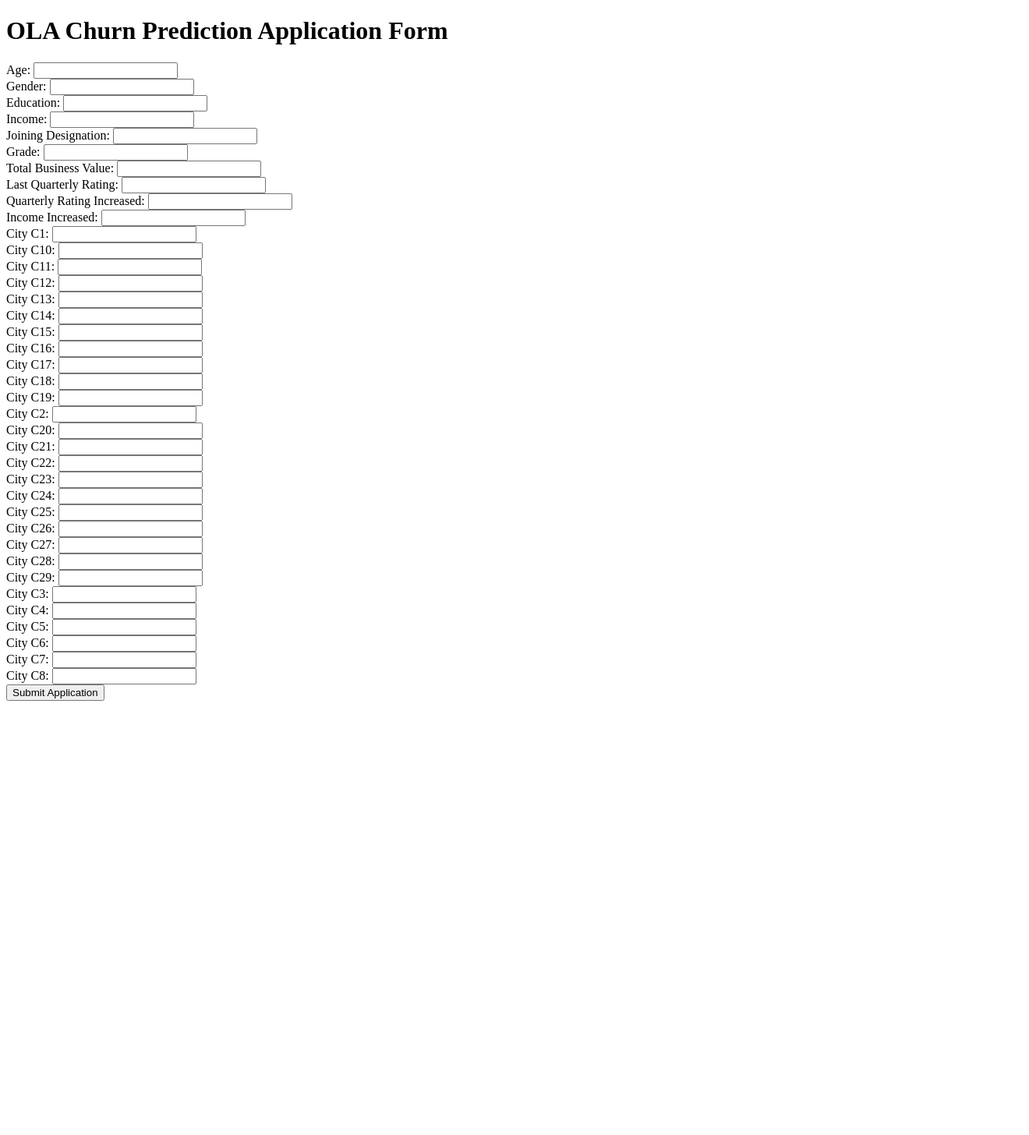
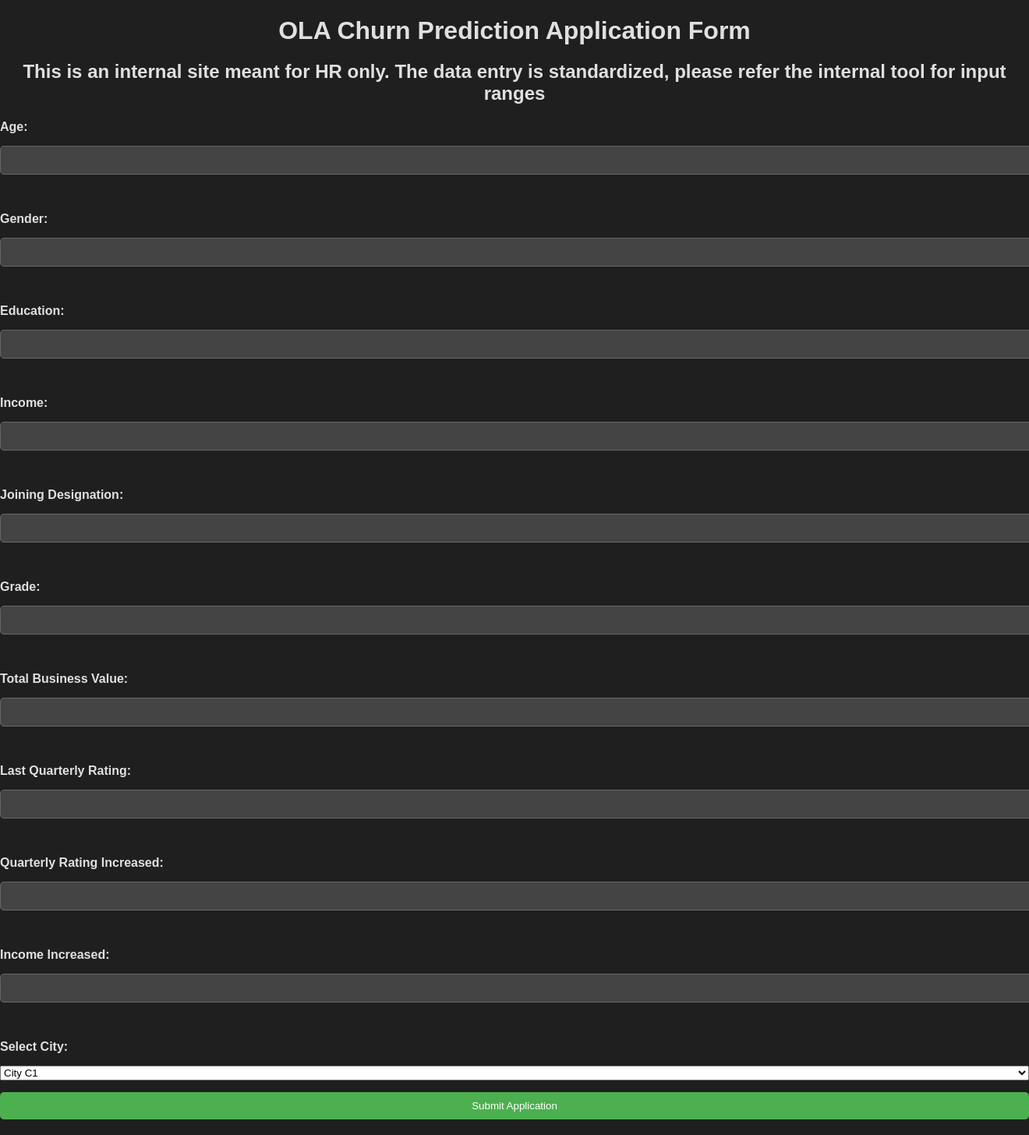
Before and after one commit to iopenattheclose/ola, a Flask app: page /predictdata in a window 1320 px wide; the page is wider, and only the part inside the window is pictured. Shown: that part at 78% size. Before the commit the page ends 899 px from the top of that part, so only its background shows below. Run offline with Flask 3, Linux system fonts and the light colour scheme.

Commit message:
prediction using Flask

```diff
--- a/src/components/data_preprocess_feature_eng.py
+++ b/src/components/data_preprocess_feature_eng.py
@@ -157,6 +157,8 @@
 
                 df1 = pd.concat([df1,pd.get_dummies(df1['City'],prefix='City')],axis=1)
 
+                df1.drop(['Driver_ID','City'],axis=1,inplace=True)
+
                 print(df1.head())
 
                 logging.info("Train test split initiated")
--- a/templates/home.html
+++ b/templates/home.html
@@ -4,10 +4,71 @@
     <meta charset="UTF-8">
     <meta name="viewport" content="width=device-width, initial-scale=1.0">
     <title>Loan Application Form</title>
+    <style>
+        body {
+            font-family: Arial, sans-serif;
+            background-color: #1f1f1f;
+            color: #e0e0e0;
+            margin: 0;
+            padding: 0;
+        }
+        .container {
+            max-width: 500px;
+            margin: 20px auto;
+            padding: 20px;
+            background-color: #333;
+            border-radius: 10px;
+            box-shadow: 0 0 10px rgba(0, 0, 0, 0.5);
+        }
+        h1 {
+            text-align: center;
+            color: #e0e0e0;
+            margin-bottom: 20px;
+        }
+        form {
+            display: flex;
+            flex-direction: column;
+            gap: 15px;
+        }
+        label {
+            font-weight: bold;
+            color: #e0e0e0;
+        }
+        input[type="number"] {
+            width: calc(100% - 10px);
+            padding: 10px;
+            border-radius: 5px;
+            border: 1px solid #666;
+            background-color: #444;
+            color: #e0e0e0;
+            outline: none;
+        }
+        input[type="submit"] {
+            width: 100%;
+            padding: 10px;
+            border: none;
+            border-radius: 5px;
+            background-color: #4CAF50;
+            color: #fff;
+            cursor: pointer;
+            transition: background-color 0.3s;
+        }
+        input[type="submit"]:hover {
+            background-color: #45a049;
+        }
+        h2 {
+            text-align: center;
+            margin-top: 20px;
+            color: #e0e0e0;
+        }
+    </style>
 </head>
 <body>
 
     <h1>OLA Churn Prediction Application Form</h1>
+    <h2>This is an internal site meant for HR only. The data entry is standardized, please refer the internal
+        tool for input ranges
+    </h2>
     <form action="{{ url_for('predict_datapoint')}}" method="post">
         <label for="Age">Age:</label>
         <input type="number" id="Age" name="Age" required><br>
@@ -39,90 +100,38 @@
         <label for="Income_Increased">Income Increased:</label>
         <input type="number" id="Income_Increased" name="Income_Increased" required><br>
 
-        <label for="City_C1">City C1:</label>
-        <input type="number" id="City_C1" name="City_C1" required><br>
-
-        <label for="City_C10">City C10:</label>
-        <input type="number" id="City_C10" name="City_C10" required><br>
-
-        <label for="City_C11">City C11:</label>
-        <input type="number" id="City_C11" name="City_C11" required><br>
-
-        <label for="City_C12">City C12:</label>
-        <input type="number" id="City_C12" name="City_C12" required><br>
-
-        <label for="City_C13">City C13:</label>
-        <input type="number" id="City_C13" name="City_C13" required><br>
-
-        <label for="City_C14">City C14:</label>
-        <input type="number" id="City_C14" name="City_C14" required><br>
-
-        <label for="City_C15">City C15:</label>
-        <input type="number" id="City_C15" name="City_C15" required><br>
-
-        <label for="City_C16">City C16:</label>
-        <input type="number" id="City_C16" name="City_C16" required><br>
-
-        <label for="City_C17">City C17:</label>
-        <input type="number" id="City_C17" name="City_C17" required><br>
-
-        <label for="City_C18">City C18:</label>
-        <input type="number" id="City_C18" name="City_C18" required><br>
-
-        <label for="City_C19">City C19:</label>
-        <input type="number" id="City_C19" name="City_C19" required><br>
-
-        <label for="City_C2">City C2:</label>
-        <input type="number" id="City_C2" name="City_C2" required><br>
-
-        <label for="City_C20">City C20:</label>
-        <input type="number" id="City_C20" name="City_C20" required><br>
-
-        <label for="City_C21">City C21:</label>
-        <input type="number" id="City_C21" name="City_C21" required><br>
-
-        <label for="City_C22">City C22:</label>
-        <input type="number" id="City_C22" name="City_C22" required><br>
-
-        <label for="City_C23">City C23:</label>
-        <input type="number" id="City_C23" name="City_C23" required><br>
-
-        <label for="City_C24">City C24:</label>
-        <input type="number" id="City_C24" name="City_C24" required><br>
-
-        <label for="City_C25">City C25:</label>
-        <input type="number" id="City_C25" name="City_C25" required><br>
-
-        <label for="City_C26">City C26:</label>
-        <input type="number" id="City_C26" name="City_C26" required><br>
-
-        <label for="City_C27">City C27:</label>
-        <input type="number" id="City_C27" name="City_C27" required><br>
-
-        <label for="City_C28">City C28:</label>
-        <input type="number" id="City_C28" name="City_C28" required><br>
-
-        <label for="City_C29">City C29:</label>
-        <input type="number" id="City_C29" name="City_C29" required><br>
-
-        <label for="City_C3">City C3:</label>
-        <input type="number" id="City_C3" name="City_C3" required><br>
-
-        <label for="City_C4">City C4:</label>
-        <input type="number" id="City_C4" name="City_C4" required><br>
-
-        <label for="City_C5">City C5:</label>
-        <input type="number" id="City_C5" name="City_C5" required><br>
-
-        <label for="City_C6">City C6:</label>
-        <input type="number" id="City_C6" name="City_C6" required><br>
-
-        <label for="City_C7">City C7:</label>
-        <input type="number" id="City_C7" name="City_C7" required><br>
-
-        <label for="City_C8">City C8:</label>
-        <input type="number" id="City_C8" name="City_C8" required><br>
-        <div>
+        <label for="City">Select City:</label>
+        <select id="City" name="City">
+            <option value="City_C1">City C1</option>
+            <option value="City_C10">City C10</option>
+            <option value="City_C11">City C11</option>
+            <option value="City_C12">City C12</option>
+            <option value="City_C13">City C13</option>
+            <option value="City_C14">City C14</option>
+            <option value="City_C15">City C15</option>
+            <option value="City_C16">City C16</option>
+            <option value="City_C17">City C17</option>
+            <option value="City_C18">City C18</option>
+            <option value="City_C19">City C19</option>
+            <option value="City_C2">City C2</option>
+            <option value="City_C20">City C20</option>
+            <option value="City_C21">City C21</option>
+            <option value="City_C22">City C22</option>
+            <option value="City_C23">City C23</option>
+            <option value="City_C24">City C24</option>
+            <option value="City_C25">City C25</option>
+            <option value="City_C26">City C26</option>
+            <option value="City_C27">City C27</option>
+            <option value="City_C28">City C28</option>
+            <option value="City_C29">City C29</option>
+            <option value="City_C3">City C3</option>
+            <option value="City_C4">City C4</option>
+            <option value="City_C5">City C5</option>
+            <option value="City_C6">City C6</option>
+            <option value="City_C7">City C7</option>
+            <option value="City_C8">City C8</option>
+            <option value="City_C9">City C9</option>
+        </select>
             <input type="submit" value="Submit Application">
         </div>
     </form>
```
Also changed, not shown: artifacts/test.csv, artifacts/train.csv, 3 other files.
